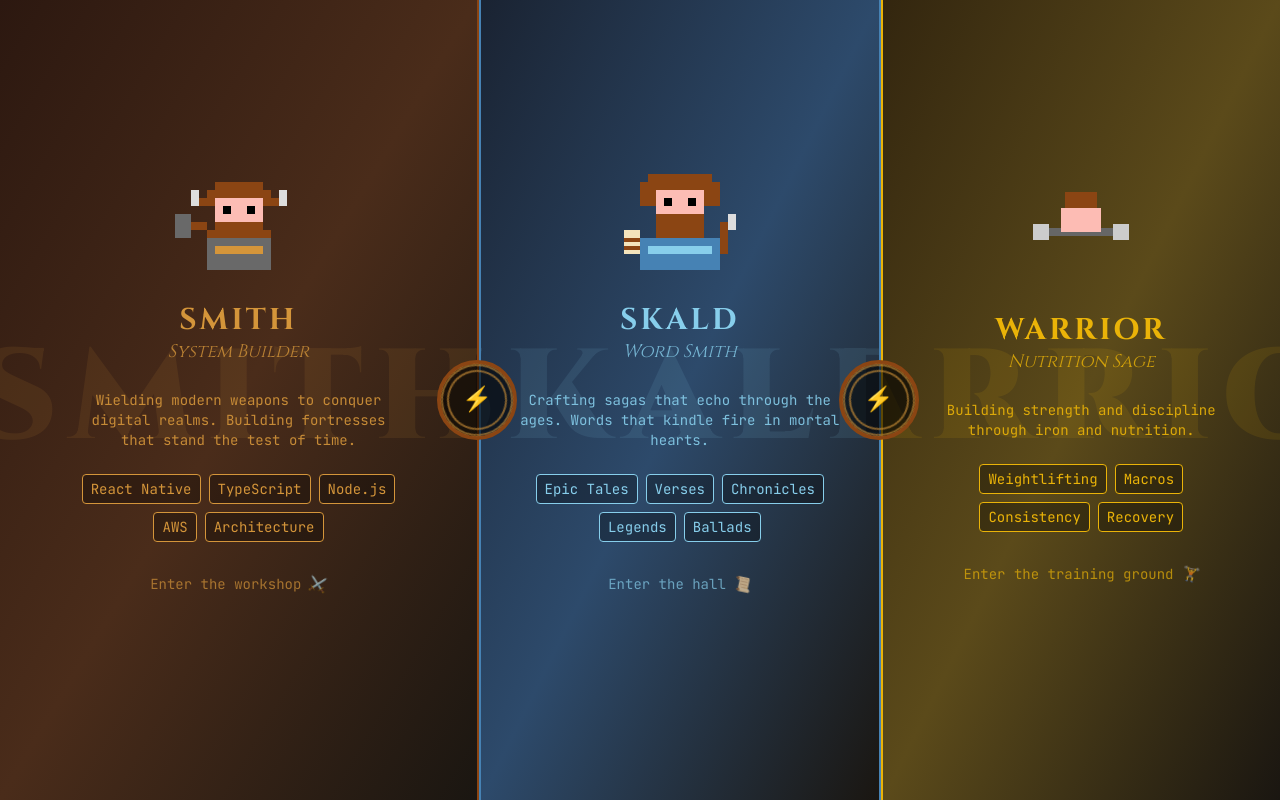
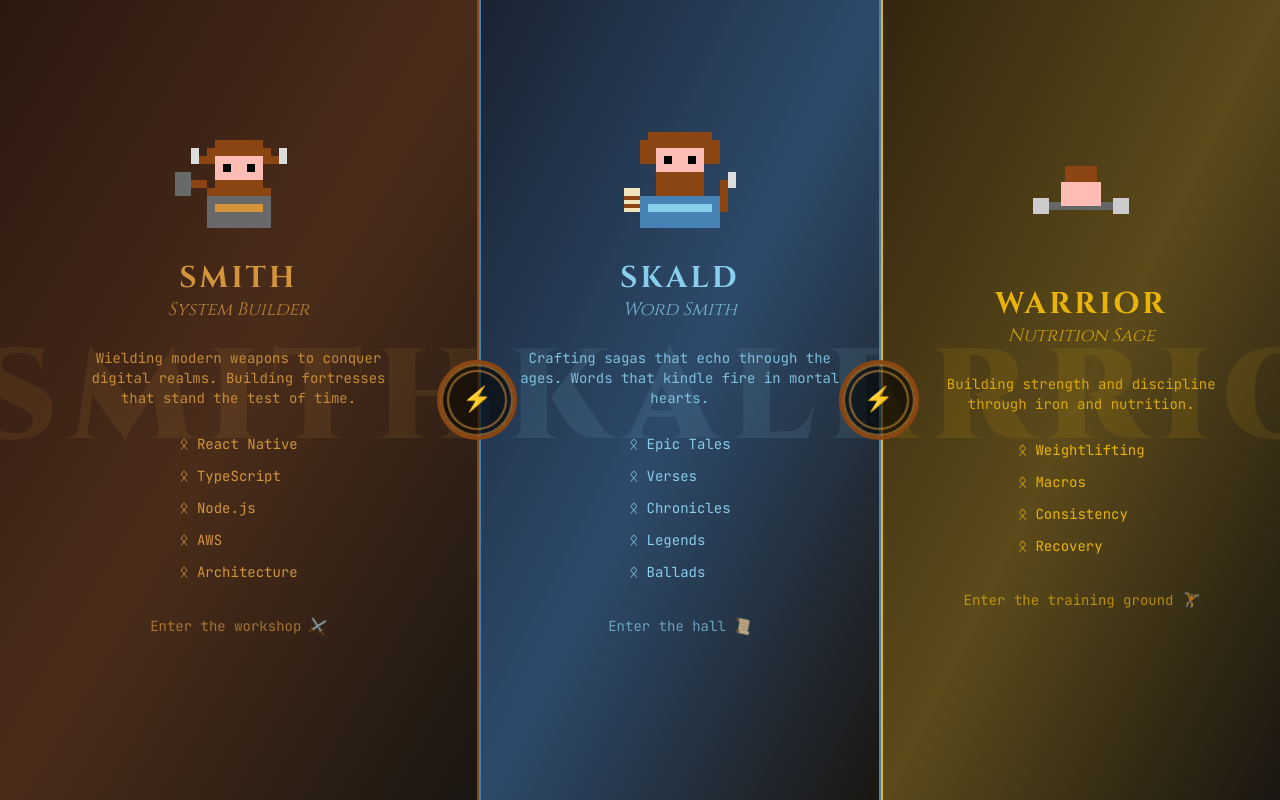
Before and after one commit to itsjonjoe/jonjoe.io, a React (Vite) app: page / in a window 1280 px wide. Built offline with nearby package versions, Linux system fonts and the light colour scheme.

Commit message:
Polish homepage with Viking styling

```diff
--- a/src/App.tsx
+++ b/src/App.tsx
@@ -6,10 +6,11 @@ import SmithPage from './SmithPage';
 
 const SiteOverlay = () => (
   <div className="pointer-events-none fixed inset-0 z-0 flex flex-col items-center justify-center text-center select-none text-white/5">
-    <h1 className="text-5xl md:text-8xl font-black tracking-widest">JONJOE WHITFIELD</h1>
+    <h1 className="text-5xl md:text-8xl font-black tracking-widest">Jonjoe Whitfield</h1>
     <p className="mt-2 text-xs md:text-sm tracking-widest">
-      FORGING CODE • CRAFTING SAGAS • HONING STRENGTH
+      Engineer + Storymaker + Nutrition-driven lifter
     </p>
+    <div className="mt-2 h-px w-32 bg-current opacity-10" />
   </div>
 );
 
--- a/src/LandingPage.tsx
+++ b/src/LandingPage.tsx
@@ -166,16 +166,13 @@ export default function LandingPage({ onSelect }: Props) {
             <p className="section-description mb-6 font-mono text-xs opacity-90 sm:text-sm">
               Wielding modern weapons to conquer digital realms. Building fortresses that stand the test of time.
             </p>
-            <div className="skill-runes mb-8 flex flex-wrap justify-center gap-2">
+            <ul className="rune-list mb-8 text-left">
               {smithRunes.map(r => (
-                <span
-                  key={r}
-                  className="rune-tag rounded border border-current bg-black/30 px-2 py-1 text-xs font-mono sm:text-sm"
-                >
+                <li key={r} className="font-mono text-xs sm:text-sm">
                   {r}
-                </span>
+                </li>
               ))}
-            </div>
+            </ul>
             <div className="action-hint flex items-center justify-center gap-2 text-xs font-mono opacity-70 sm:text-sm">
               <span>Enter the workshop</span>
               <span className="axe-indicator animate-axe">⚔️</span>
@@ -208,16 +205,13 @@ export default function LandingPage({ onSelect }: Props) {
             <p className="section-description mb-6 font-mono text-xs opacity-90 sm:text-sm">
               Crafting sagas that echo through the ages. Words that kindle fire in mortal hearts.
             </p>
-            <div className="story-runes mb-8 flex flex-wrap justify-center gap-2">
+            <ul className="rune-list mb-8 text-left">
               {skaldRunes.map(r => (
-                <span
-                  key={r}
-                  className="rune-tag rounded border border-current bg-black/30 px-2 py-1 text-xs font-mono sm:text-sm"
-                >
+                <li key={r} className="font-mono text-xs sm:text-sm">
                   {r}
-                </span>
+                </li>
               ))}
-            </div>
+            </ul>
             <div className="action-hint flex items-center justify-center gap-2 text-xs font-mono opacity-70 sm:text-sm">
               <span>Enter the hall</span>
               <span className="axe-indicator animate-axe">📜</span>
@@ -250,16 +244,13 @@ export default function LandingPage({ onSelect }: Props) {
             <p className="section-description mb-6 font-mono text-xs opacity-90 sm:text-sm">
               Building strength and discipline through iron and nutrition.
             </p>
-            <div className="story-runes mb-8 flex flex-wrap justify-center gap-2">
+            <ul className="rune-list mb-8 text-left">
               {warriorRunes.map(r => (
-                <span
-                  key={r}
-                  className="rune-tag rounded border border-current bg-black/30 px-2 py-1 text-xs font-mono sm:text-sm"
-                >
+                <li key={r} className="font-mono text-xs sm:text-sm">
                   {r}
-                </span>
+                </li>
               ))}
-            </div>
+            </ul>
             <div className="action-hint flex items-center justify-center gap-2 text-xs font-mono opacity-70 sm:text-sm">
               <span>Enter the training ground</span>
               <span className="axe-indicator animate-axe">🏋️</span>
--- a/src/index.css
+++ b/src/index.css
@@ -50,3 +50,16 @@
     animation: spin-slow 8s linear infinite reverse;
   }
 }
+
+@layer components {
+  .rune-list {
+    @apply space-y-2;
+  }
+  .rune-list li::before {
+    content: 'ᛟ';
+    @apply mr-2 text-base;
+  }
+  .rune-list li {
+    @apply flex items-center;
+  }
+}
```
